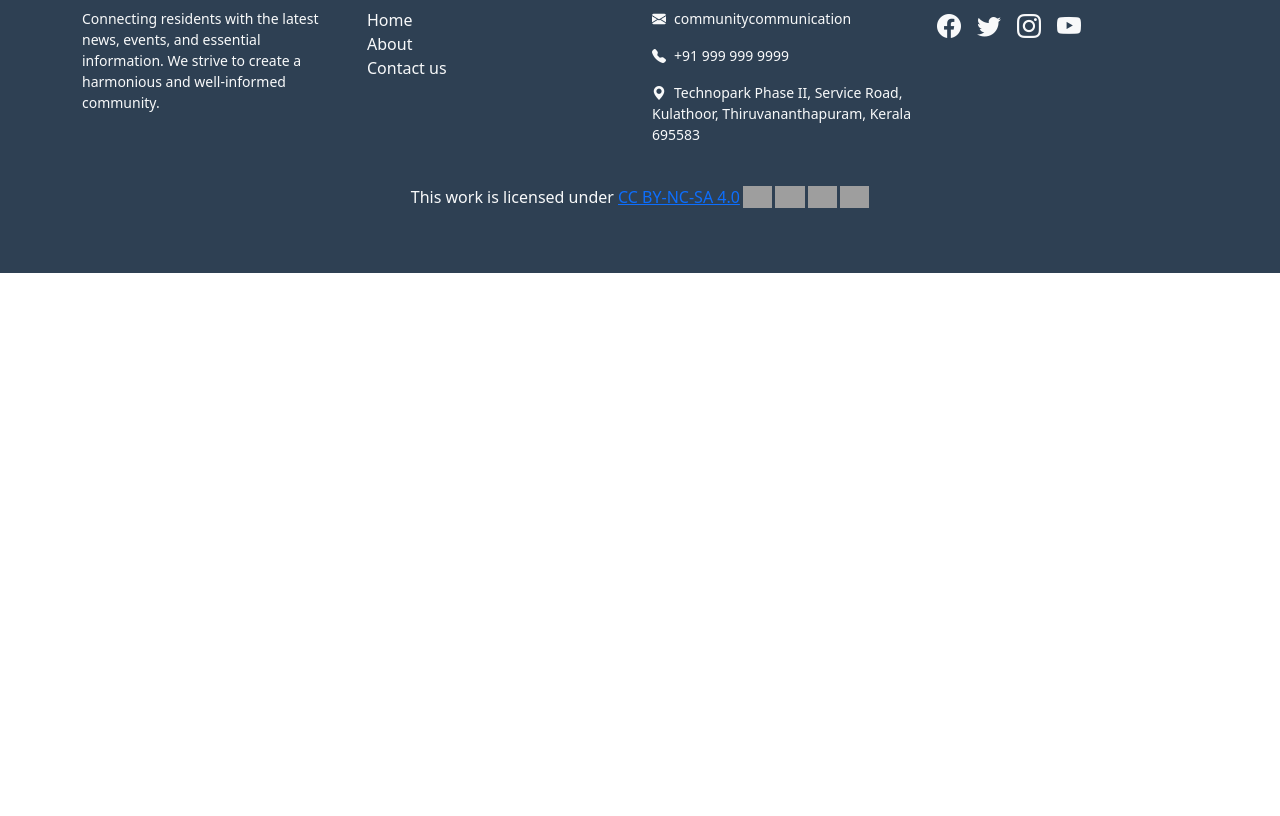
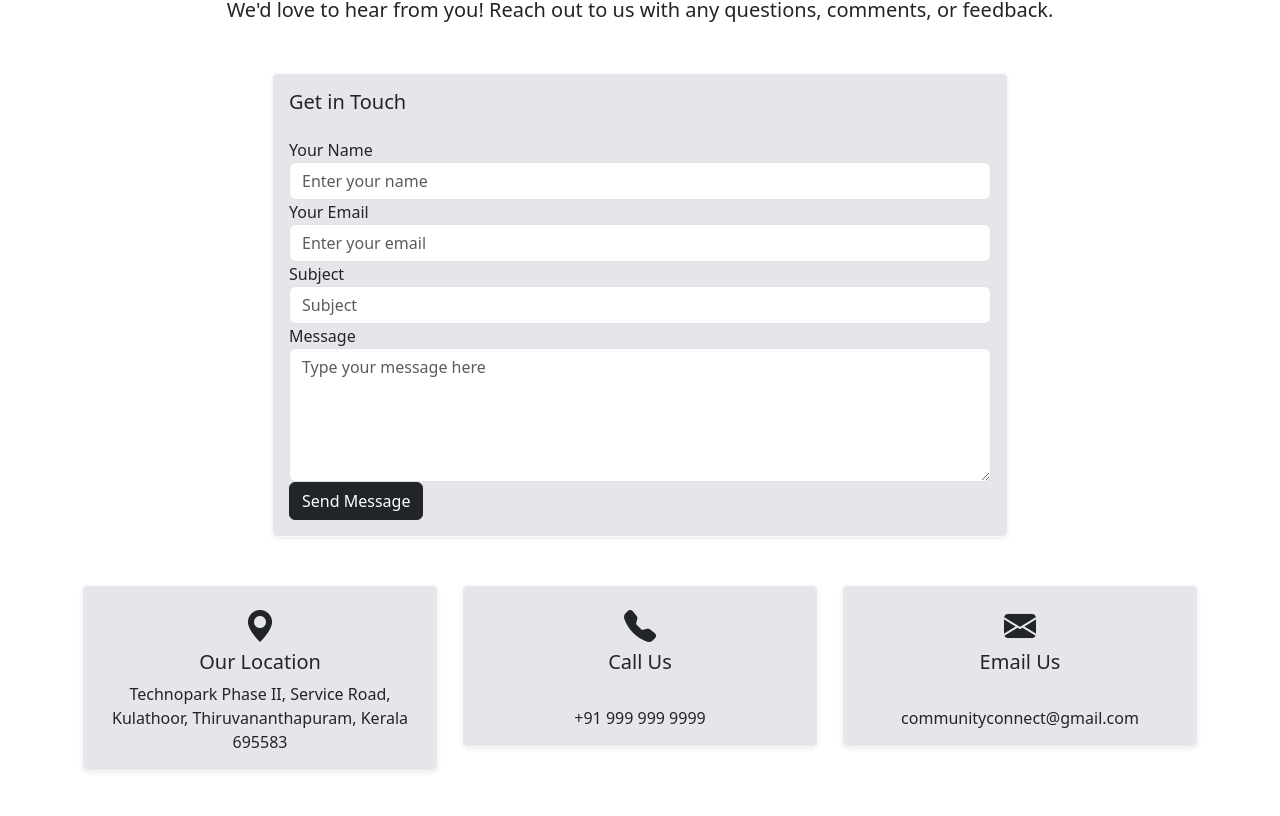
Before and after one commit to 19kummitha/CapstoneFrontEnd, an Angular app in the folder communityWebsite/: page /contact in a window 1280 px wide. Shown: the part 244-1060 px from the top of the page. Before the commit the page ends 800 px from the top, so only its background shows below. Built offline with nearby package versions, Linux system fonts and the light colour scheme; grey boxes are pictures that could not be loaded.

Commit message:
add contact component

```diff
--- a/communityWebsite/src/app/components/contact/contact.component.css
+++ b/communityWebsite/src/app/components/contact/contact.component.css
@@ -0,0 +1,12 @@
+.card
+{
+    background-color: #E5E5EA;
+}
+
+.list-group-item
+{
+    background-color: #E5E5EA;
+}
+img{
+    height: 250px;
+}
--- a/communityWebsite/src/app/components/contact/contact.component.html
+++ b/communityWebsite/src/app/components/contact/contact.component.html
@@ -1 +1,73 @@
-<p>contact works!</p>
+<div class="container my-5">
+  <!-- Contact Us Header -->
+  <div class="text-center mb-5">
+    <h1 class="display-4 text-dark">Contact Us</h1>
+    <p class="lead text-dark">We'd love to hear from you! Reach out to us with any questions, comments, or feedback.</p>
+  </div>
+
+  <!-- Contact Form Section -->
+  <div class="row justify-content-center">
+    <div class="col-md-8">
+      <div class="card shadow-sm border-light">
+        <div class="card-body">
+          <h5 class="card-title text-dark mb-4">Get in Touch</h5>
+          <form>
+            <div class="form-group">
+              <label for="name" class="text-dark">Your Name</label>
+              <input type="text" class="form-control" id="name" placeholder="Enter your name">
+            </div>
+            <div class="form-group">
+              <label for="email" class="text-dark">Your Email</label>
+              <input type="email" class="form-control" id="email" placeholder="Enter your email">
+            </div>
+            <div class="form-group">
+              <label for="subject" class="text-dark">Subject</label>
+              <input type="text" class="form-control" id="subject" placeholder="Subject">
+            </div>
+            <div class="form-group">
+              <label for="message" class="text-dark">Message</label>
+              <textarea class="form-control" id="message" rows="5" placeholder="Type your message here"></textarea>
+            </div>
+            <button type="submit" class="btn btn-dark btn-block">Send Message</button>
+          </form>
+        </div>
+      </div>
+    </div>
+  </div>
+
+  <!-- Contact Information Section -->
+  <div class="row mt-5">
+    <div class="col-md-4 text-center">
+      <div class="card shadow-sm border-light">
+        <div class="card-body">
+          <i class="bi bi-geo-alt-fill text-dark mb-3" style="font-size: 2rem;"></i>
+          <h5 class="card-title text-dark">Our Location</h5>
+          <p class="card-text">Technopark Phase II, Service Road, Kulathoor, Thiruvananthapuram, Kerala 695583</p>
+        </div>
+      </div>
+    </div>
+    <div class="col-md-4 text-center">
+      <div class="card shadow-sm border-light">
+        <div class="card-body">
+          <i class="bi bi-telephone-fill text-dark mb-3" style="font-size: 2rem;"></i>
+          <h5 class="card-title text-dark">Call Us</h5>
+          <br>
+          <p class="card-text">+91 999 999 9999</p>
+        </div>
+      </div>
+    </div>
+    <div class="col-md-4 text-center">
+      <div class="card shadow-sm border-light">
+        <div class="card-body">
+          <i class="bi bi-envelope-fill text-dark mb-3" style="font-size: 2rem;"></i>
+          <h5 class="card-title text-dark">Email Us</h5>
+          <br>
+          <p class="card-text">{{'communityconnect@gmail.com'}}</p>
+        </div>
+      </div>
+    </div>
+  </div>
+</div>
+
+<!-- Bootstrap Icons -->
+<link href="https://cdn.jsdelivr.net/npm/bootstrap-icons/font/bootstrap-icons.css" rel="stylesheet">
--- a/communityWebsite/src/app/components/footer/footer.component.html
+++ b/communityWebsite/src/app/components/footer/footer.component.html
@@ -24,7 +24,7 @@
         <div class="col-md-3">
           <h5 class="text-uppercase mb-4">Contact Details</h5>
           <p class="small">
-            <i class="bi bi-envelope-fill me-2"></i>communitycommunication
+            <i class="bi bi-envelope-fill me-2"></i>{{'communityconnect@gmail.com'}}
           </p>
           <p class="small">
             <i class="bi bi-telephone-fill me-2"></i>+91 999 999 9999
```
